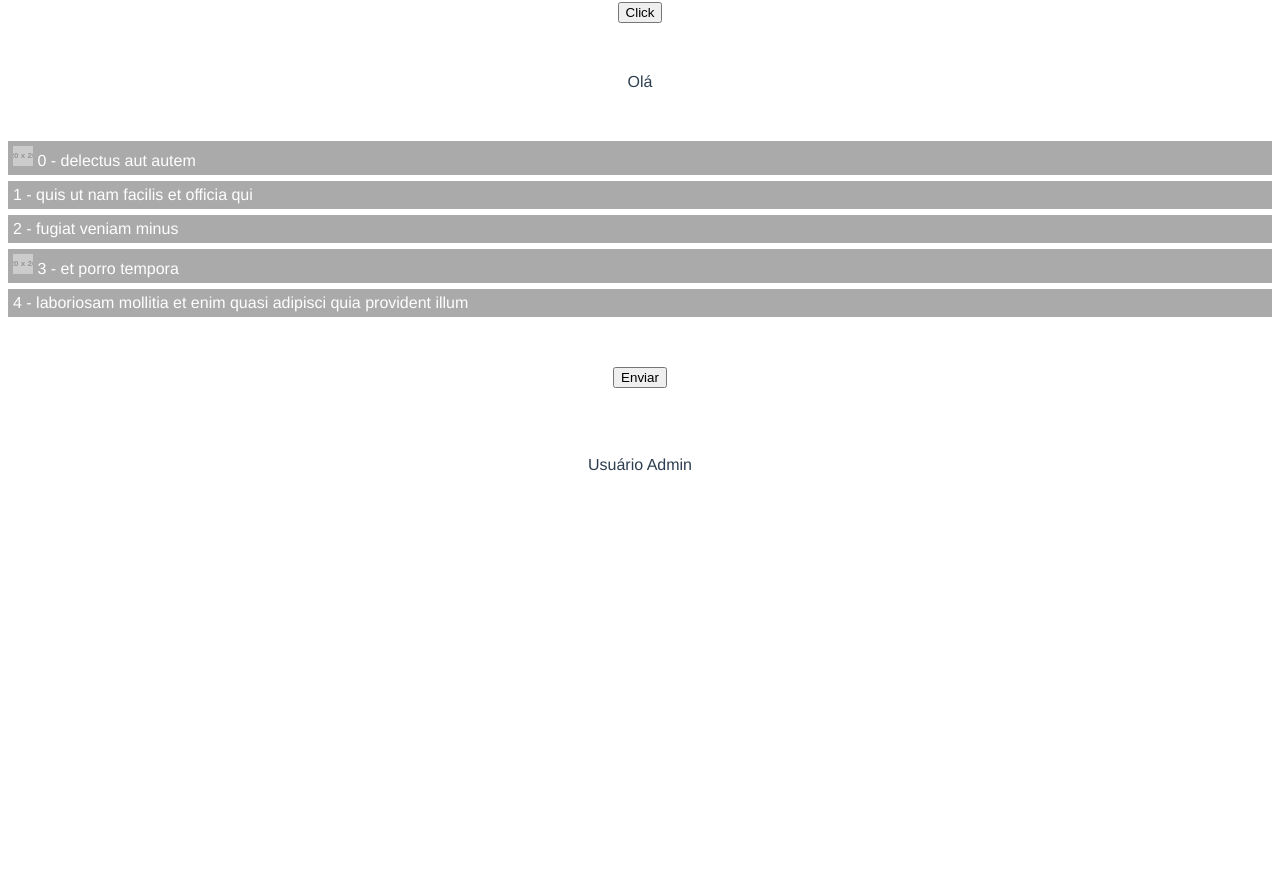
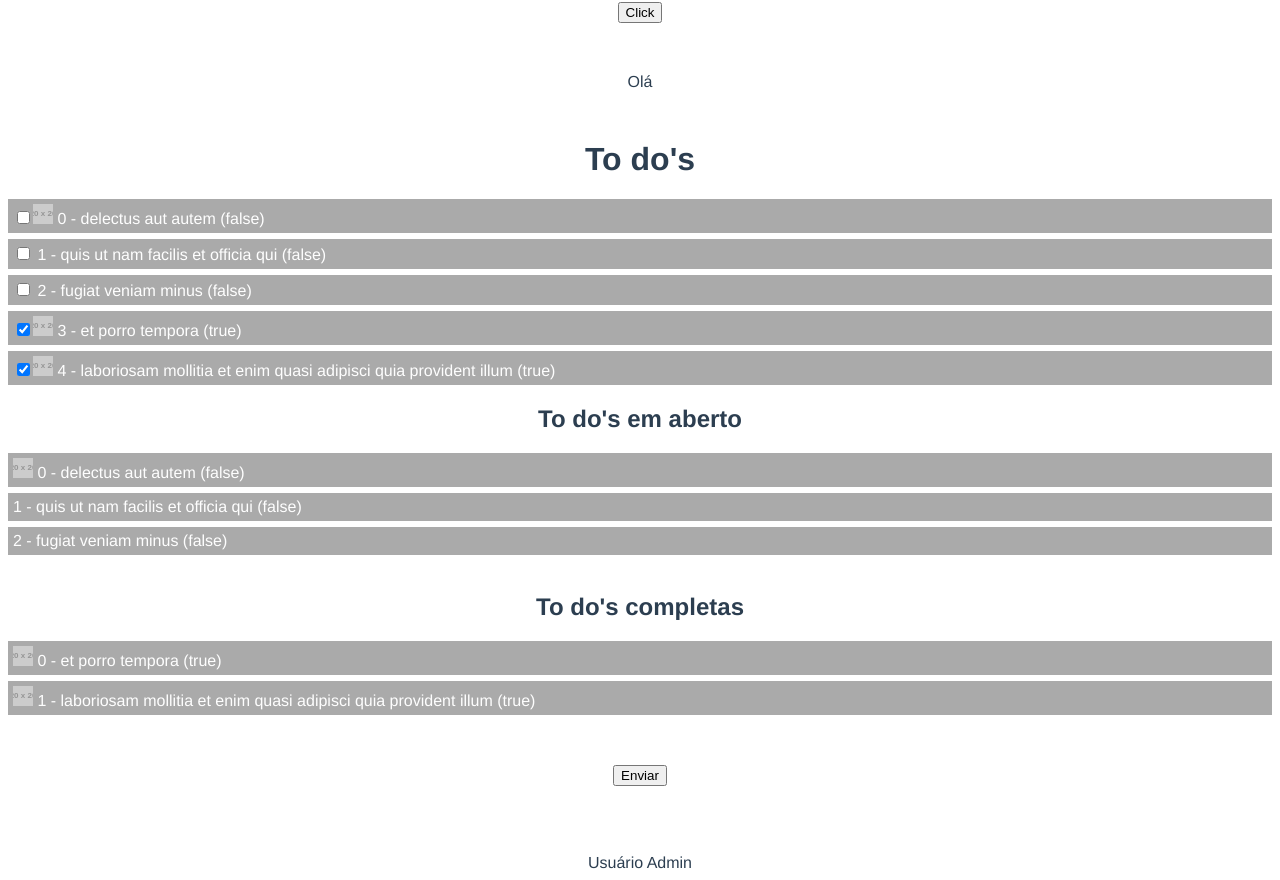
Before and after one commit to liviapires/vueJS, a Vue app in the folder app/: page / in a window 1280 px wide. Shown: the part 1053-1933 px from the top of the page. Before the commit the page ends 1535 px from the top, so only its background shows below. Built offline with nearby package versions, Linux system fonts and the light colour scheme.

Commit message:
Adicionando propriedades computadas

```diff
--- a/app/src/components/ExemplosDiretivas.vue
+++ b/app/src/components/ExemplosDiretivas.vue
@@ -85,24 +85,41 @@
         </button>
     </div>
 
-    <div @mouseover="onMouseOver">
+    <div @mouseover="onMouseOver" @mouseout="onMouseOut">
             Olá
     </div>
 
     <div>
-        <div v-for="(obj, index) in todos" :key="obj.id" class="todos-items">
-            <img v-if="obj.img" :src="obj.img"/>
-            {{ index }} - {{ obj.title }}
+        <h1>To do's</h1>
+        <div v-for="(todo, index) in todos" :key="todo.id" class="todos-items">
+            <input type="checkbox" v-model="todo.completed"/>
+            <img v-if="todo.img" :src="todo.img"/>
+            {{ index }} - {{ todo.title }} <span>{{ "(" + todo.completed + ")"}}</span>
+        </div>
+
+        <h2>To do's em aberto</h2>
+        <div v-for="(todo, index) in uncompletedTodos" :key="todo.id" class="todos-items">
+            <img v-if="todo.img" :src="todo.img"/>
+            {{ index }} - {{ todo.title }} <span>{{ "(" + todo.completed + ")"}}</span>
+        </div>
+
+        <br>
+
+        <h2>To do's completas</h2>
+        <div v-for="(todo, index) in completedTodos" :key="todo.id" class="todos-items">
+            <img v-if="todo.img" :src="todo.img"/>
+            {{ index }} - {{ todo.title }} <span>{{ "(" + todo.completed + ")"}}</span>
         </div>
     </div>
 
     <div>
-        <form action="https://google.com" @submit="onSubmit">
+        <form action="https://google.com" v-on:submit="onSubmit">
             <button type="submit">
                 Enviar
             </button>
         </form>
     </div>
+
 </template>
 
 <script>
@@ -112,7 +129,7 @@
             return {
                 user: {
                     firstName: 'Livia',
-                    lastName: 'Pires',
+                    lastName: 'Di Onofre',
                 },
                 showName: true,
                 classVar: 'title',
@@ -129,32 +146,33 @@
                         "id": 1,
                         "title": "delectus aut autem",
                         "completed": false,
-                        "img": "https://via.placeholder.com/20"
+                        "img": "https://via.placeholder.com/20",
                     },
                     {
                         "userId": 1,
                         "id": 2,
                         "title": "quis ut nam facilis et officia qui",
-                        "completed": false
+                        "completed": false,
                     },
                     {
                         "userId": 1,
                         "id": 3,
                         "title": "fugiat veniam minus",
-                        "completed": false
+                        "completed": false,
                     },
                     {
                         "userId": 1,
                         "id": 4,
                         "title": "et porro tempora",
                         "completed": true,
-                        "img": "https://via.placeholder.com/20"
+                        "img": "https://via.placeholder.com/20",
                     },
                     {
                         "userId": 1,
                         "id": 5,
                         "title": "laboriosam mollitia et enim quasi adipisci quia provident illum",
-                        "completed": false
+                        "completed": true,
+                        "img": "https://via.placeholder.com/20",
                     }
                 ]
 
@@ -168,6 +186,9 @@
             onMouseOver(){
                 console.log("Olá");
             },
+            onMouseOut(){
+                console.log("Tchau");
+            },
             onSubmit(){
                 console.log("Submit");
             },
@@ -176,6 +197,12 @@
         computed: {
             fullName(){
                 return `${this.user.firstName} ${this.user.lastName}`
+            },
+            uncompletedTodos(){
+                return this.todos.filter(todo => !todo.completed)
+            },
+            completedTodos(){
+                return this.todos.filter(todo => todo.completed)
             },
         },
     }
--- a/app/src/main.js
+++ b/app/src/main.js
@@ -1,4 +1,4 @@
 import { createApp } from 'vue'
 import App from './App.vue'
 
-createApp(App).mount('#app')
+window.app = createApp(App).mount('#app')
```
